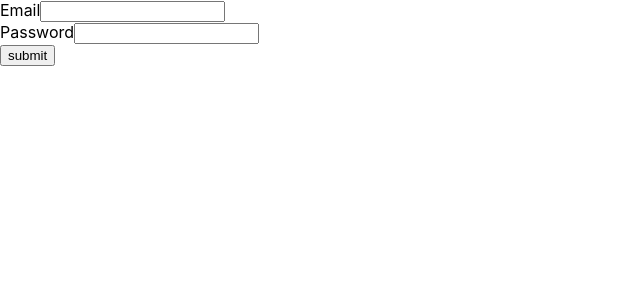
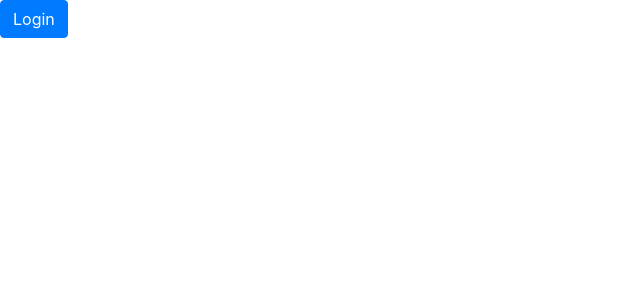
Before and after one commit to kaushik0911/react-movie-gallery, a React (Create React App) app: page / in a window 1280 px wide. Shown: the top 300 px of the page, without its empty margins (0-640 px from the left). Built offline with nearby package versions, Linux system fonts and the light colour scheme.

Commit message:
login function update to react bootstrap

```diff
--- a/src/gallary-container/gallary-container.js
+++ b/src/gallary-container/gallary-container.js
@@ -3,6 +3,8 @@ import DetailsContainer from "./details-container/details-container";
 import ThumbnailContainer from "./thumbnail-container/thumbnail-container";
 
 class MovieContainer extends Component {
+
+
   render() {
     return (
       <div>
--- a/src/index.js
+++ b/src/index.js
@@ -1,5 +1,6 @@
 import React from 'react';
 import ReactDOM from 'react-dom';
+import 'bootstrap/dist/css/bootstrap.min.css';
 import './index.css';
 import App from './App';
 import reportWebVitals from './reportWebVitals';
--- a/src/user-container/login-container.js
+++ b/src/user-container/login-container.js
@@ -1,9 +1,9 @@
-// my login component
+import { login } from './session-apis';
 
 import React, { Component } from 'react';
-import { login } from './session-apis';
+import MovieContainer from "../movie-container/movie-container";
 
-import MovieContainer from "../movie-container/movie-container";
+import {Button, Form, Modal} from 'react-bootstrap';
 
 
 class LoginContainer extends Component {
@@ -13,30 +13,43 @@ class LoginContainer extends Component {
     this.state = {
       email: '',
       password: '',
-      logged: false
+      logged: false,
+      show: false
     };
 
     this.onInputTypesChange = this.onInputTypesChange.bind(this);
+    this.handleClose        = this.handleClose.bind(this);
+    this.handleShow         = this.handleShow.bind(this);
   }
 
   onInputTypesChange = (event) => {
     this.setState({[event.target.name]: event.target.value});
-    console.log(this.state.email);
   }
 
-  onFormSubmit = (event) => {
+  onFormSubmit = async(event) => {
     event.preventDefault();
 
-    let email = this.state.email;
+    let email    = this.state.email;
     let password = this.state.password;
 
-    // not working here
-    console.log(login(email, password))
-    if (login(email, password)) {
+    let response = await login(email, password);
+    alert(response);
+    if (response) {
+      alert('hiii');
       this.setState({logged: true});
+    } else {
+      alert('noo hiii');
+      this.handleShow();
     }
+  }
 
-  }
+  handleClose = () => {
+    this.setState({show: false});
+  };
+
+  handleShow = () => {
+    this.setState({show: true});
+  };
 
   render () {
     if (this.state.logged) {
@@ -44,17 +57,31 @@ class LoginContainer extends Component {
     } else {
       return (
         <div>
-          <form onSubmit={this.onFormSubmit}>
-            <div>
-              <label>Email</label>
-              <input type="text" name="email" onChange={this.onInputTypesChange}></input>
-            </div>
-            <div>
-              <label>Password</label>
-              <input type="password" name="password" onChange={this.onInputTypesChange}></input>
-            </div>
-            <button type="submit">submit</button>
-          </form>
+          <Button variant="primary" onClick={this.handleShow}>
+            Login
+          </Button>
+          <Modal show={this.state.show} onHide={this.handleClose}>
+            <Modal.Header closeButton>
+              <Modal.Title>Login</Modal.Title>
+            </Modal.Header>
+            <Modal.Body>
+              <Form>
+                <Form.Group controlId="formEmail">
+                  <Form.Label>Email address</Form.Label>
+                  <Form.Control type="email" name="email" placeholder="Enter email" onChange={this.onInputTypesChange}/>
+                </Form.Group>
+                <Form.Group controlId="formPassword">
+                  <Form.Label>Password</Form.Label>
+                  <Form.Control name="password" name="password" type="password" placeholder="Password" onChange={this.onInputTypesChange}/>
+                </Form.Group>
+              </Form>
+            </Modal.Body>
+            <Modal.Footer>
+              <Button variant="primary" onClick={this.onFormSubmit}>
+                Submit
+              </Button>
+            </Modal.Footer>
+          </Modal>
         </div>
       )
     }
--- a/src/user-container/session-apis.js
+++ b/src/user-container/session-apis.js
@@ -2,7 +2,7 @@
 
 import axios from 'axios';
 
-axios.defaults.baseURL = 'http://localhost:3005/api';
+axios.defaults.baseURL = 'https://rails-movie-gallery.herokuapp.com/api';
 
 export function login(email, password) {
   axios.post('/login', {
```
Also changed, not shown: src/gallary-container/movie-apis.js (added, +15 -0 lines).
